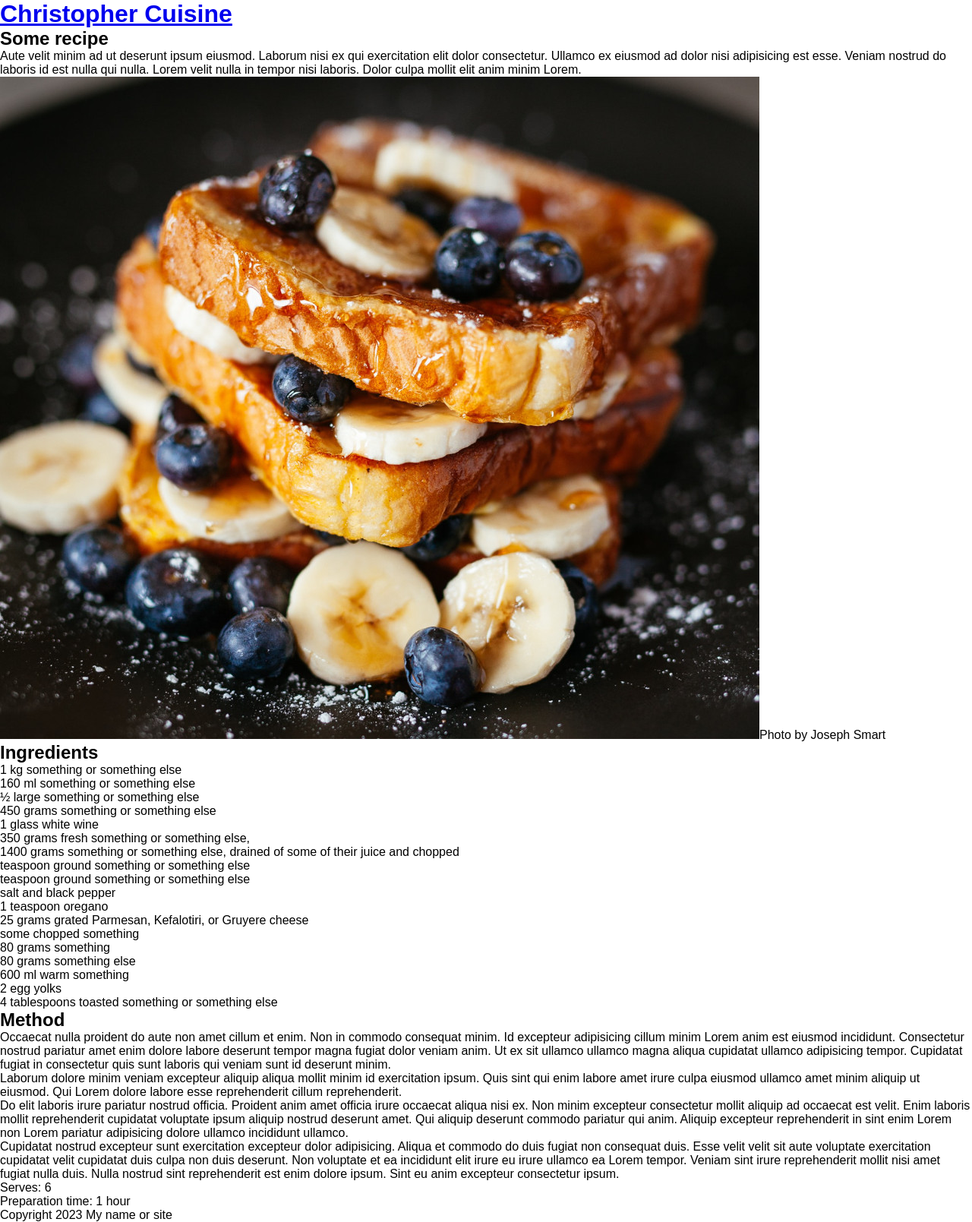
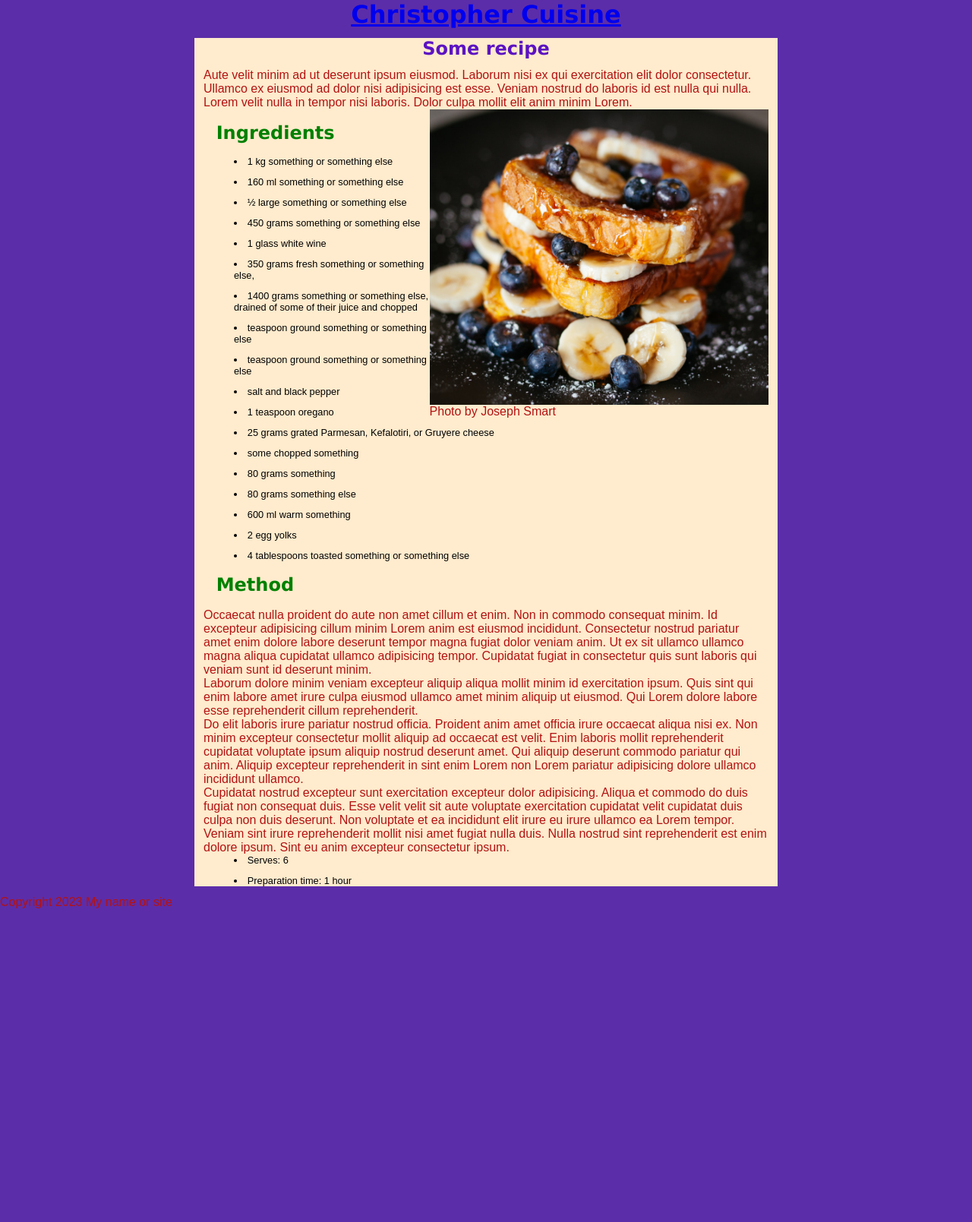
Before and after one commit to JEREMY-0/JCuisine, a Jekyll site: the page built from _recipes/recipe1.md, in a window 1280 px wide. Shown: the whole page at 76% size. Built offline with Jekyll 4.4.1, drawn with Linux system fonts in a browser that asks for light colours; after the commit the page ends 1197 px from its top, so only the background shows below that.

Commit message:
Update recipes.css

```diff
--- a/styles/recipes.css
+++ b/styles/recipes.css
@@ -13,3 +13,58 @@
 }
 
 /* the rest is up to you */
+
+body {
+background-color: rgb(92, 45, 169);
+
+}
+
+h1 {color: rgb(92, 19, 194);
+  margin-bottom: 12px;
+  text-align: center;
+}
+
+h2{color: green;
+margin: 1ch;
+}
+
+h1,h2 {
+font-family: 'Lucida Sans', 'Lucida Sans Regular', 'Lucida Grande', 'Lucida Sans Unicode', Geneva, Verdana, sans-serif;
+
+}
+
+p{
+  color: rgb(179, 18, 18);
+  margin-bottom: 0px;
+}
+
+main {
+width:60%;
+max-width:850px;
+/* border: 1px solid purple; */
+padding:0 12px 0 12px;
+margin:0 auto;
+background-color: blanchedalmond;
+}
+
+img{
+width: 60%;
+float: right;
+}
+
+ul {
+  margin-left:40px;
+  /* columns: 2; */
+  /* column-rule: 1px solid blue; */
+}
+
+li {
+font-size: .8em;
+margin-bottom: 12px;
+list-style: inside;
+}
+
+.caption {
+  float:right;
+  width: 60%;
+}
```
